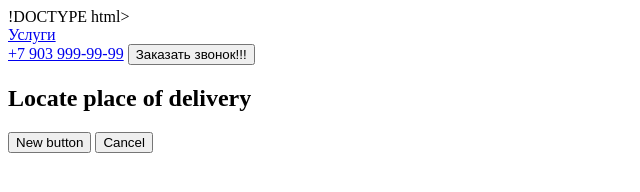
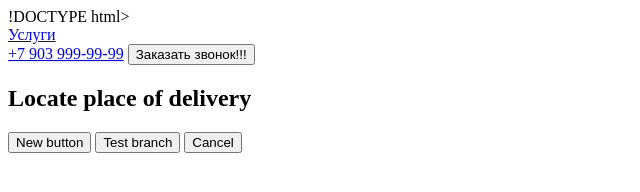
Before and after one commit to pnastas/app, a plain HTML site: page index.html in a window 1280 px wide. Shown: the whole page, without its empty margins (0-640 px from the left). Drawn offline with Linux system fonts and the light colour scheme.

Commit message:
test-branch-initial

```diff
--- a/index.html
+++ b/index.html
@@ -18,6 +18,7 @@
     </header>
     <h2> Locate place of delivery </h2>
 <button> New button </button>
+<button> Test branch </button>
 <button> Cancel </button>
 </body>
 </html>
```
